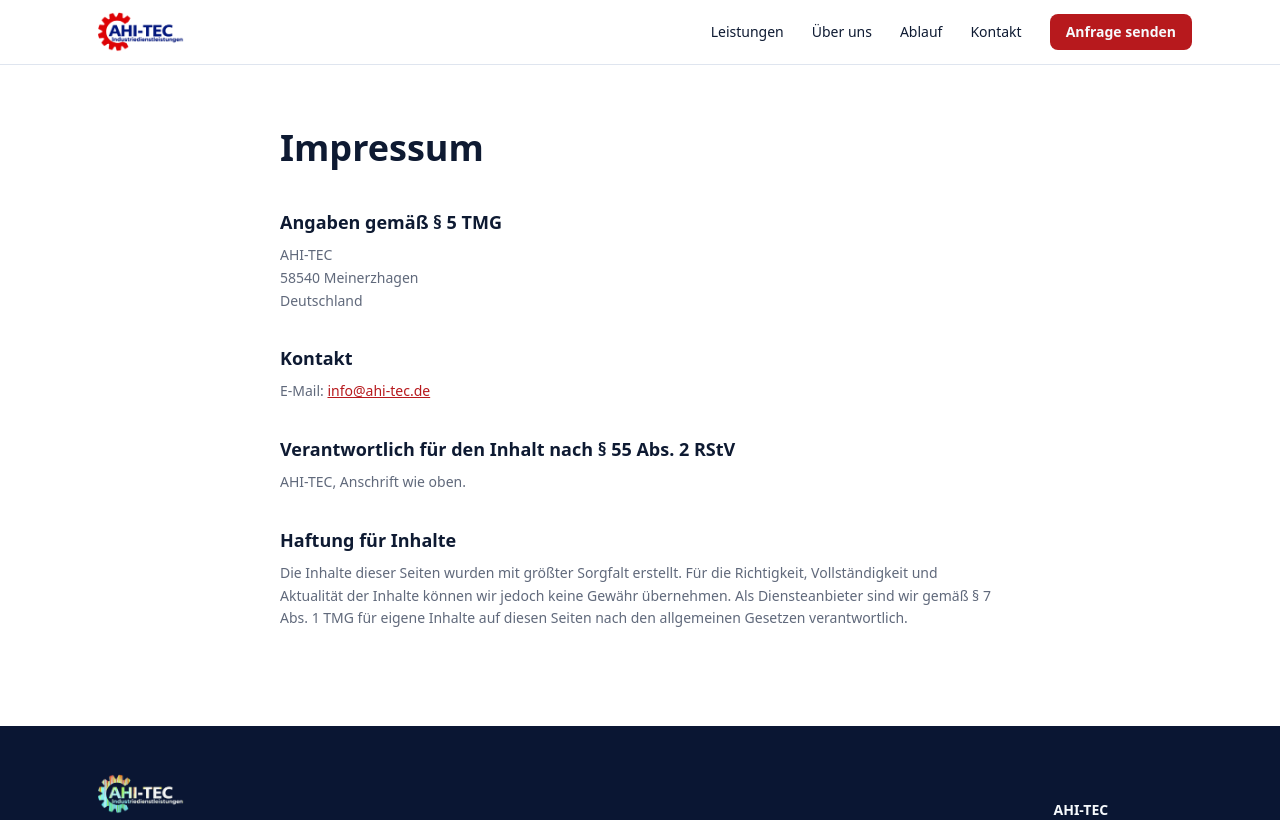
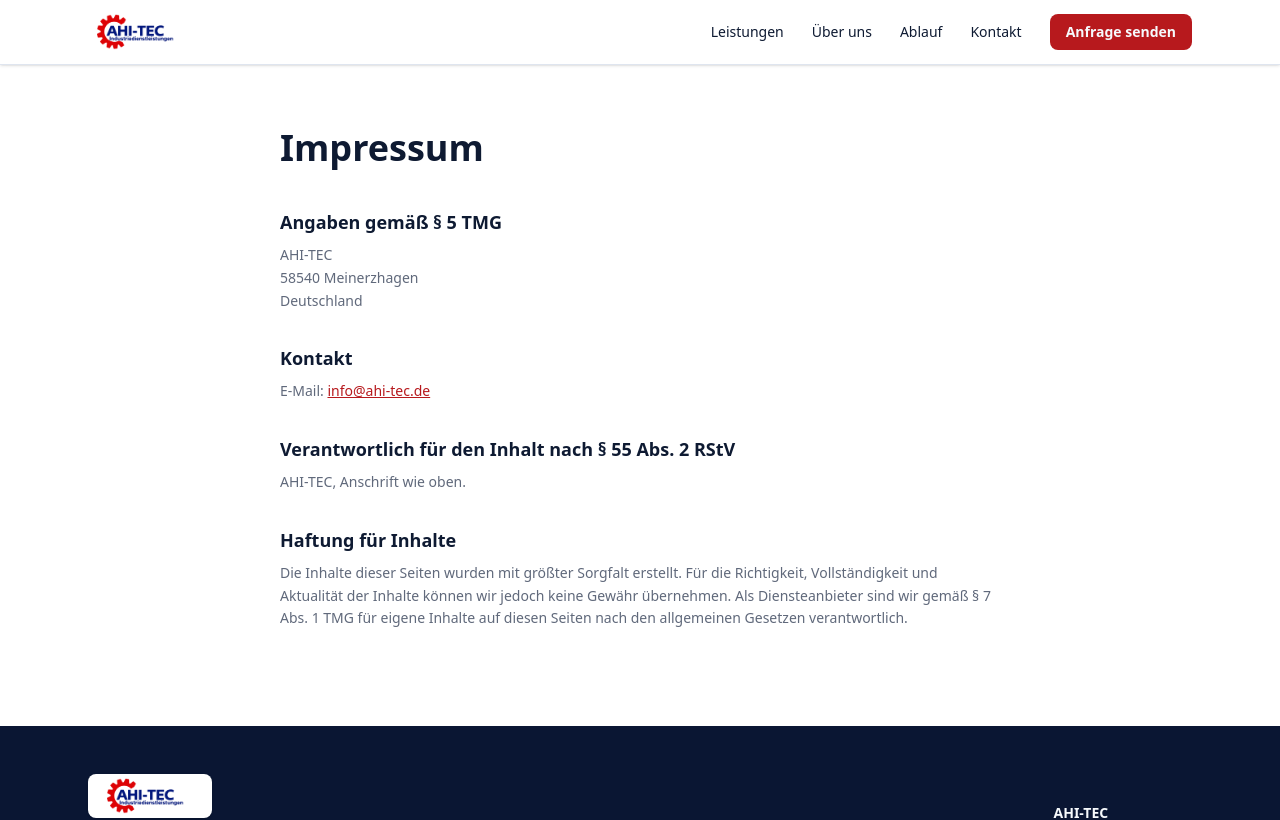
Before and after one commit to Sivellexfc/ahi-tec-precision-services, a Next.js app: page /impressum in a window 1280 px wide. Shown: the top 820 px of the page. Built offline with nearby package versions, Linux system fonts and the light colour scheme.

Commit message:
fix: use exact unaltered logo image everywhere

```diff
--- a/src/components/site/Header.tsx
+++ b/src/components/site/Header.tsx
@@ -11,20 +11,22 @@ const NAV = [
   { href: "/#kontakt", label: "Kontakt" },
 ];
 
-export function Logo({ dark = false }: { dark?: boolean }) {
+export function Logo({ onDark = false }: { onDark?: boolean }) {
   return (
     <Link
       href="/"
-      className="flex items-center gap-2 group transition-opacity hover:opacity-95"
+      className={`inline-flex items-center transition-all ${
+        onDark ? "rounded-md bg-white px-2.5 py-1 shadow-sm" : ""
+      }`}
       aria-label="AHI-TEC Startseite"
     >
       <Image
-        src={dark ? "/images/logo-white.png" : "/images/logo.png"}
+        src="/images/logo.png"
         alt="AHI-TEC Industriedienstleistungen"
         width={200}
         height={69}
         priority
-        className="h-10 w-auto object-contain"
+        className="h-9 w-auto object-contain"
       />
     </Link>
   );
@@ -46,39 +48,12 @@ export function Header({ solid = false }: { solid?: boolean }) {
     <header
       className={`fixed inset-x-0 top-0 z-50 transition-colors duration-200 ${
         scrolled || solid
-          ? "border-b border-border bg-background/95 backdrop-blur"
+          ? "border-b border-border bg-background/95 backdrop-blur shadow-sm"
           : "bg-transparent"
       }`}
     >
       <div className="mx-auto flex h-16 max-w-6xl items-center justify-between px-4 sm:px-6">
-        <div className="relative h-10 w-[150px] sm:w-[170px] flex items-center">
-          <Link
-            href="/"
-            aria-label="AHI-TEC Startseite"
-            className="flex items-center h-full w-full"
-          >
-            <Image
-              src="/images/logo-white.png"
-              alt="AHI-TEC Industriedienstleistungen"
-              width={200}
-              height={69}
-              priority
-              className={`absolute inset-0 h-10 w-auto object-contain transition-opacity duration-200 ${
-                isDark ? "opacity-100" : "opacity-0 pointer-events-none"
-              }`}
-            />
-            <Image
-              src="/images/logo.png"
-              alt="AHI-TEC Industriedienstleistungen"
-              width={200}
-              height={69}
-              priority
-              className={`absolute inset-0 h-10 w-auto object-contain transition-opacity duration-200 ${
-                isDark ? "opacity-0 pointer-events-none" : "opacity-100"
-              }`}
-            />
-          </Link>
-        </div>
+        <Logo onDark={isDark} />
 
         <nav className="hidden items-center gap-7 md:flex" aria-label="Hauptnavigation">
           {NAV.map((item) => (
@@ -118,7 +93,7 @@ export function Footer() {
       <div className="mx-auto max-w-6xl px-4 py-12 sm:px-6">
         <div className="flex flex-col items-start justify-between gap-8 md:flex-row md:items-center">
           <div>
-            <Logo dark />
+            <Logo onDark />
             <p className="mt-3 max-w-sm text-sm text-primary-foreground/70">
               Industriedienstleistungen aus Meinerzhagen – Montage, Prüfung,
               Sortierung, Entgraten und CNC-Bearbeitung.
```
Also changed, not shown: public/images/logo-white.png (deleted).
